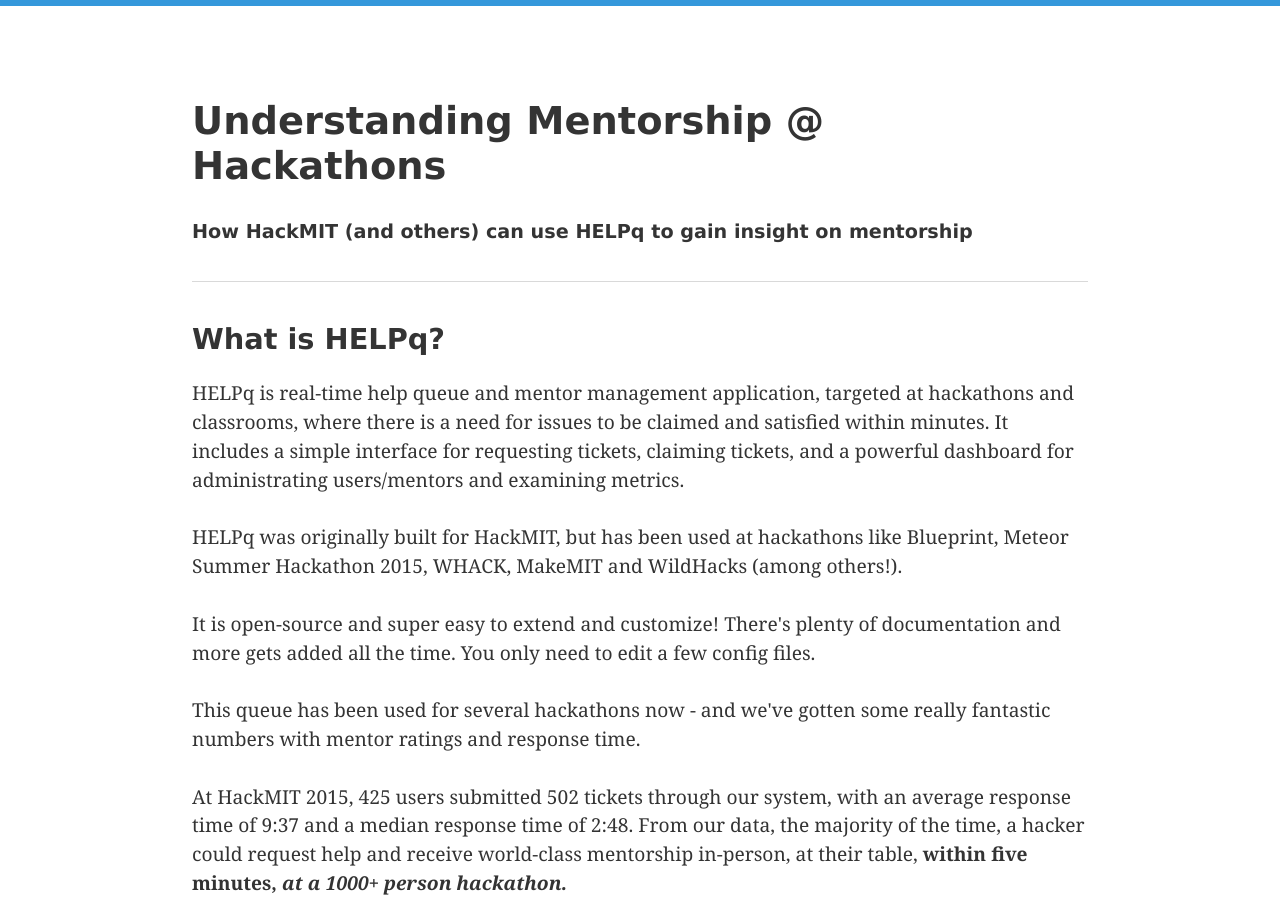
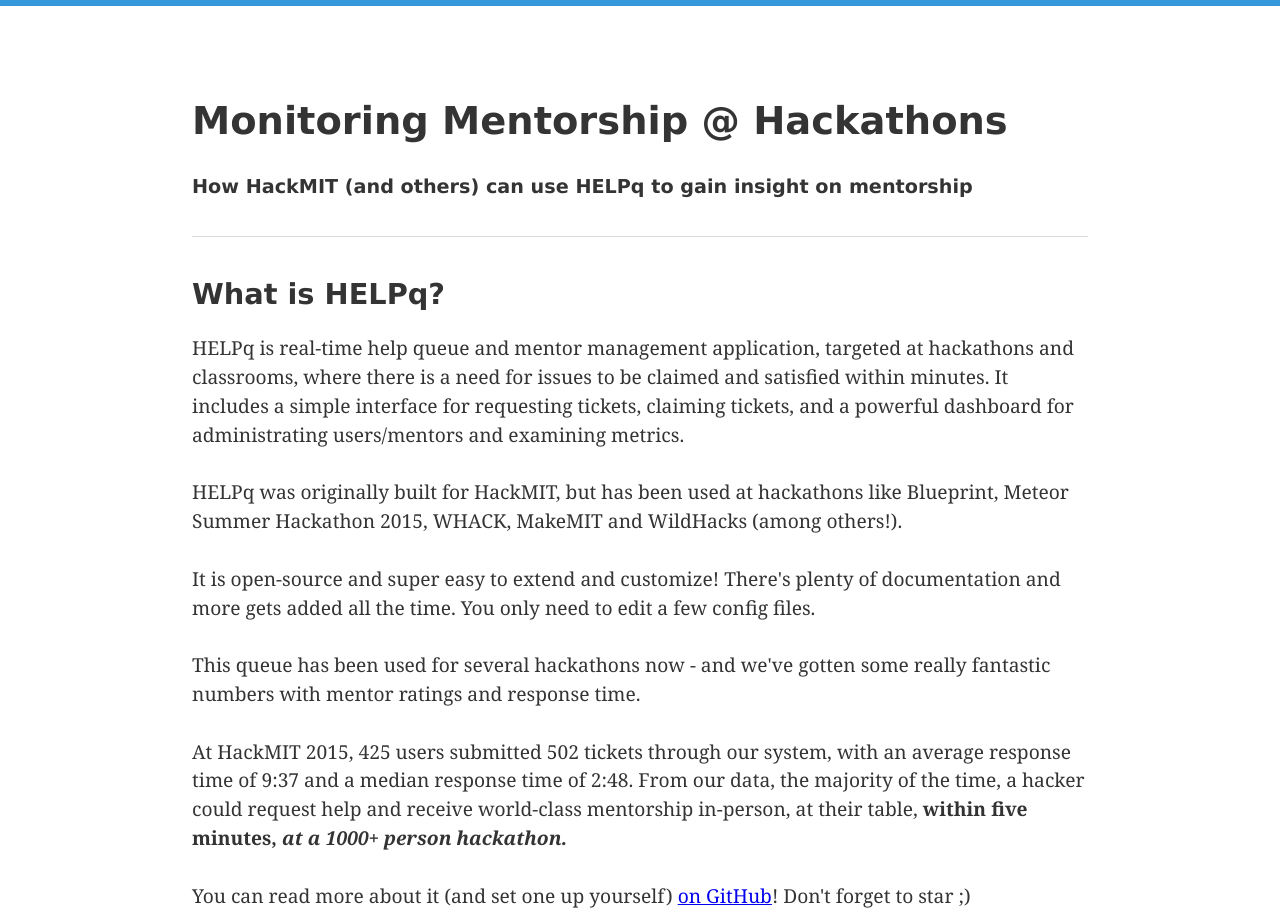
Before and after one commit to ehzhang/HELPq-data, a plain HTML site: page index.html in a window 1280 px wide. Shown: the top 913 px of the page. Drawn offline with Linux system fonts and the light colour scheme.

Commit message:
change title

```diff
--- a/index.html
+++ b/index.html
@@ -33,7 +33,7 @@
 
     <article>
       <h1>
-        Understanding Mentorship @ Hackathons
+        Monitoring Mentorship @ Hackathons
       </h1>
       <h4>
         How HackMIT (and others) can use HELPq to gain insight on mentorship
```
